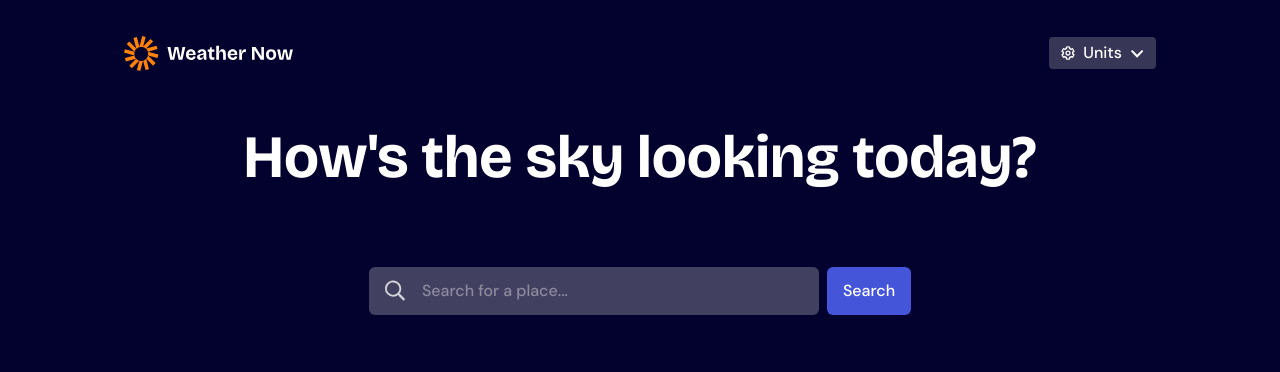
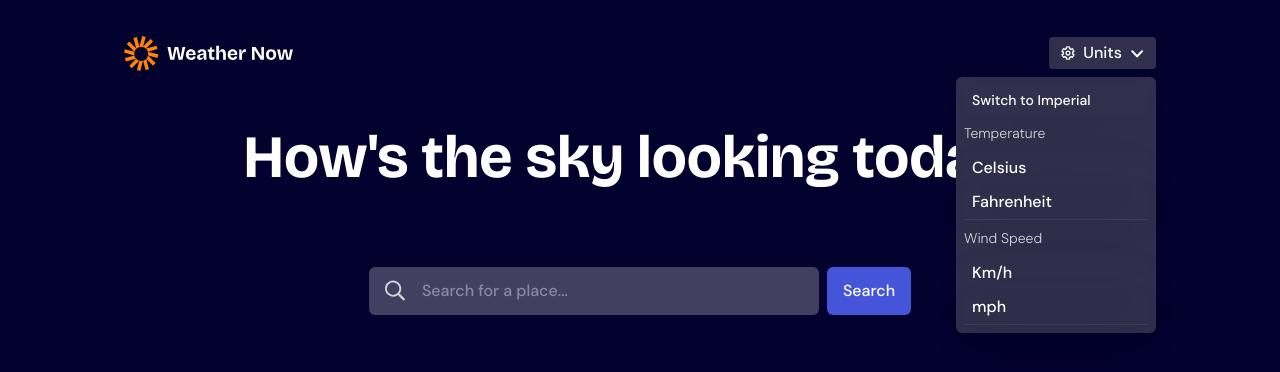
Before and after one commit to Bensaxxy/Weather-app, a Next.js app: page / in a window 1280 px wide. Shown: the top 372 px of the page. Built offline with nearby package versions, Linux system fonts and the light colour scheme.

Commit message:
i rearrange the unit whereby i created is own component too, and i am working on the unit modal

```diff
--- a/app/components/home.tsx
+++ b/app/components/home.tsx
@@ -1,5 +1,5 @@
 import React from "react";
-import Navbar from "./Navbar";
+import Navbar from "./navbar/Navbar";
 import SearchBar from "./SearchBar";
 
 const HomePage = () => {
--- /dev/null
+++ b/app/components/navbar/Navbar.tsx
@@ -0,0 +1,19 @@
+import Image from "next/image";
+import React from "react";
+import Units from "./Units";
+
+const Navbar = () => {
+  return (
+    <div className=" my-5 py-4 md:px-6 lg:px-16 xl:px-28 2xl:px-40">
+      {/* logo */}
+      <div className=" flex justify-between items-center">
+        <Image src="/images/logo.svg" width={170} height={170} alt="logo" />
+
+        {/* units */}
+        <Units />
+      </div>
+    </div>
+  );
+};
+
+export default Navbar;
--- a/app/components/Navbar.tsx
+++ b/app/components/navbar/Units.tsx
@@ -1,17 +1,14 @@
+import React from "react";
 import Image from "next/image";
-import React from "react";
+import UnitsModal from "@/app/modal/UnitsModal";
 
-const Navbar = () => {
+const Units = () => {
   return (
-    <div className=" my-5 py-4 md:px-6 lg:px-16 xl:px-28 2xl:px-40">
-      {/* logo */}
-      <div className=" flex justify-between items-center">
-        <Image src="/images/logo.svg" width={170} height={170} alt="logo" />
-
-        {/* units */}
+    <div>
+      <div className=" relative">
         <button
           type="button"
-          className=" flex gap-2 items-center cursor-pointer bg-neutral-300/30 py-1 px-3 rounded focus:ring-2 focus:ring-neutral-0 outline-none"
+          className=" flex gap-2 items-center cursor-pointer bg-neutral-700 py-1 px-3 rounded focus:ring-2 focus:ring-neutral-0 outline-none"
         >
           <Image
             src="/images/icon-units.svg"
@@ -27,9 +24,12 @@ const Navbar = () => {
             alt="unit-icon"
           />
         </button>
+        <div className="absolute right-0">
+          <UnitsModal />
+        </div>
       </div>
     </div>
   );
 };
 
-export default Navbar;
+export default Units;
--- /dev/null
+++ b/app/modal/UnitsModal.tsx
@@ -0,0 +1,43 @@
+import React from "react";
+
+const UnitsModal = () => {
+  return (
+    <div>
+      <div className="bg-neutral-700 p-2 mt-2 w-46 md:w-50 rounded-md z-20">
+        {/* Switch to Imperial */}
+        <div className=" cursor-pointer hover:bg-neutral-300/10 py-[5px] px-2 rounded-md shadow-2xl ">
+          <h1 className=" text-sm md:text-md">Switch to Imperial</h1>
+        </div>
+
+        {/* Temperature */}
+        <div>
+          <p className=" text-sm md:text-md my-2 font-[300] text-neutral-200">
+            Temperature
+          </p>
+          <div className=" cursor-pointer hover:bg-neutral-300/10 py-[5px] px-2 rounded-md shadow-2xl ">
+            <h1>Celsius</h1>
+          </div>
+          <div className=" cursor-pointer hover:bg-neutral-300/10 py-[5px] px-2 rounded-md shadow-2xl ">
+            <h1>Fahrenheit</h1>
+          </div>
+          <hr className=" border-neutral-600" />
+        </div>
+        {/* Wind Speed */}
+        <div>
+          <p className=" text-sm md:text-md my-2 font-[300] text-neutral-200">
+            Wind Speed
+          </p>
+          <div className=" cursor-pointer hover:bg-neutral-300/10 py-[5px] px-2 rounded-md shadow-2xl ">
+            <h1>Km/h</h1>
+          </div>
+          <div className=" cursor-pointer hover:bg-neutral-300/10 py-[5px] px-2 rounded-md shadow-2xl ">
+            <h1>mph</h1>
+          </div>
+          <hr className=" border-neutral-600" />
+        </div>
+      </div>
+    </div>
+  );
+};
+
+export default UnitsModal;
```
